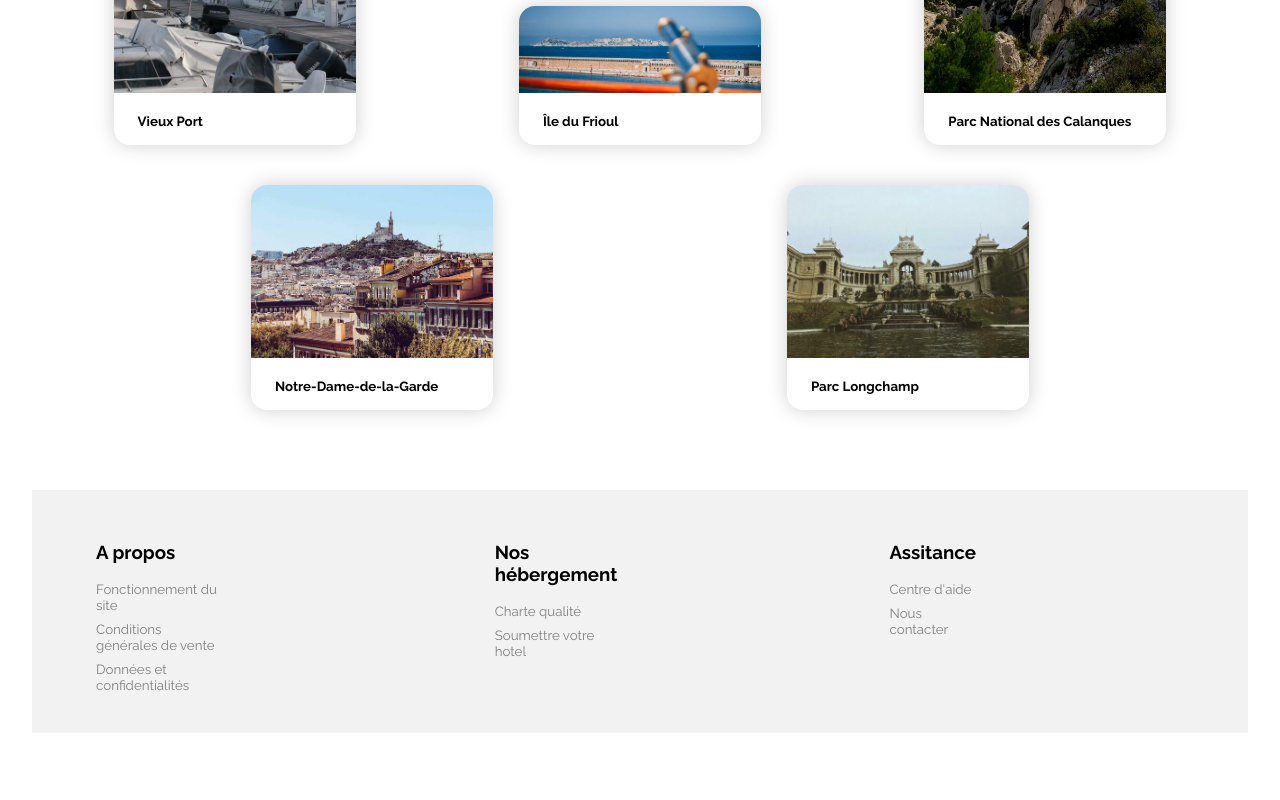
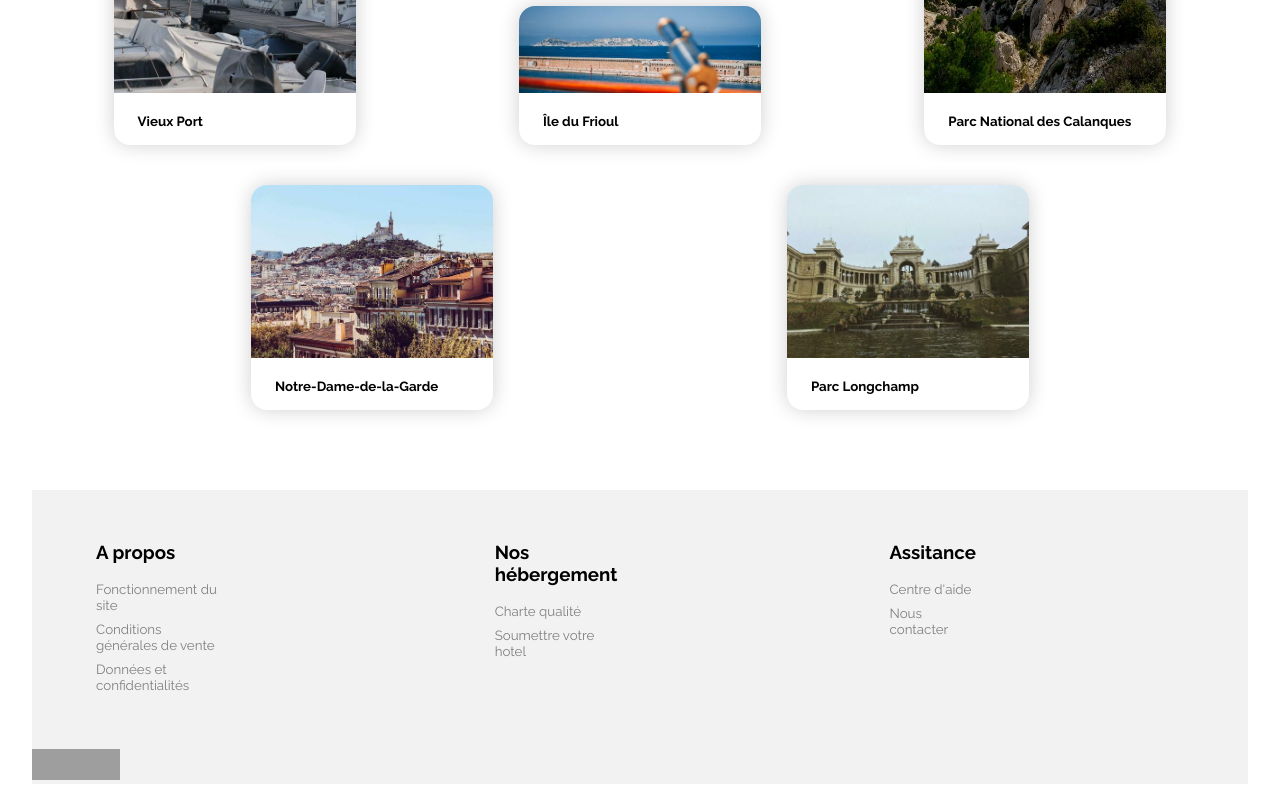
Before and after one commit to Mikooll/MichaelMare_2_14122020, a plain HTML site: page index.html in a window 1280 px wide. Shown: the part 1389-2189 px from the top of the page. Before the commit the page ends 2122 px from the top, so only its background shows below. Drawn offline with Linux system fonts and the light colour scheme; grey boxes are pictures that could not be loaded.

Commit message:
add css verified

```diff
--- a/index.html
+++ b/index.html
@@ -316,6 +316,13 @@
                 <a href="#" class="footer_column_link">Nous contacter</a>
             </div>
         </div>
+        <p>
+            <a href="http://jigsaw.w3.org/css-validator/check/referer">
+                <img style="border:0;width:88px;height:31px"
+                    src="http://jigsaw.w3.org/css-validator/images/vcss"
+                    alt="CSS Valide !" />
+            </a>
+        </p>
     </footer>
 </body>
 </html>
```
